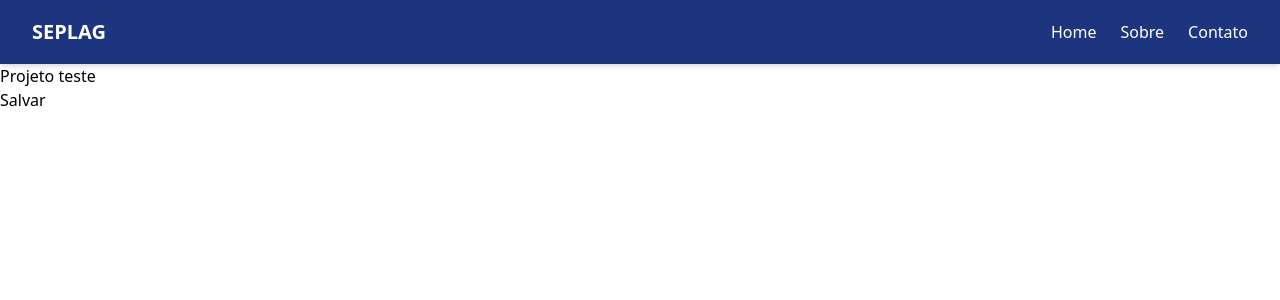
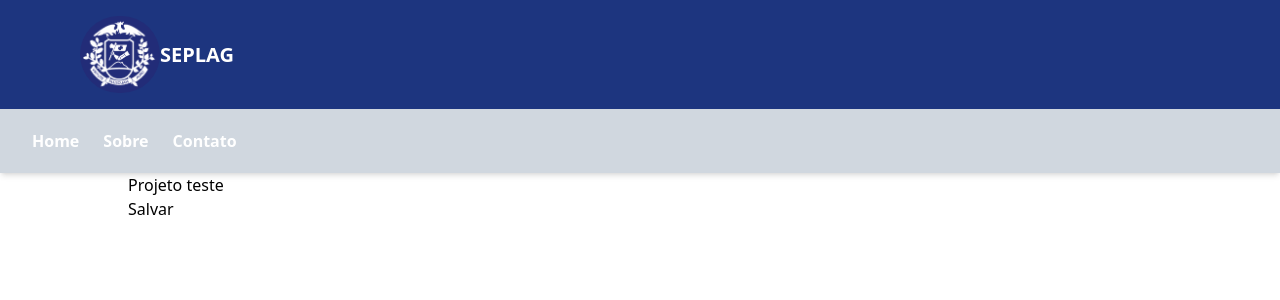
Before and after one commit to Vitor2008/projeto-pratico-seplag, a React (Vite) app: page / in a window 1280 px wide. Shown: the top 300 px of the page. Built offline with nearby package versions, Linux system fonts and the light colour scheme.

Commit message:
update: adicionado layout do header e função para navegar entre a tela home e detalhes

```diff
--- a/index.html
+++ b/index.html
@@ -2,7 +2,7 @@
 <html lang="en">
   <head>
     <meta charset="UTF-8" />
-    <link rel="icon" type="image/svg+xml" href="/vite.svg" />
+    <link rel="icon" type="image/svg+xml" href="https://th.bing.com/th?id=ODLS.a105aa43-14cb-48fa-b4a2-d697af169160&w=32&h=32&qlt=90&pcl=fffffa&o=6&pid=1.2" />
     <meta name="viewport" content="width=device-width, initial-scale=1.0" />
     <title>Projeto Prático Seplag</title>
   </head>
--- a/package.json
+++ b/package.json
@@ -11,7 +11,8 @@
   },
   "dependencies": {
     "react": "^19.0.0",
-    "react-dom": "^19.0.0"
+    "react-dom": "^19.0.0",
+    "react-router-dom": "^7.4.0"
   },
   "devDependencies": {
     "@eslint/js": "^9.21.0",
--- a/src/App.tsx
+++ b/src/App.tsx
@@ -1,16 +1,29 @@
 // import { useState } from 'react'
-import Header from './components/Header'
-import Home from './components/Home'
+// import Header from './components/Header'
+// import Home from './components/Home'
+
+// function App() {
+
+//   return (
+//     <>
+//     <Header/>
+//     <Home/>
+
+//     </>
+//   )
+// }
+
+// export default App
+
+import { BrowserRouter } from 'react-router-dom';
+import AppRoutes from './routes';
 
 function App() {
-
   return (
-    <>
-    <Header/>
-    <Home/>
-
-    </>
-  )
+    <BrowserRouter>
+      <AppRoutes />
+    </BrowserRouter>
+  );
 }
 
-export default App
+export default App;
--- a/src/components/Home/index.tsx
+++ b/src/components/Home/index.tsx
@@ -1,14 +1,32 @@
+
+// export default function Home() {
+
+//     function Test(){
+//         console.log("Teste")
+//     }
+
+//   return (
+//     <div>
+//         <header>Projeto teste</header>
+//         <button onClick={Test} type="button">Salvar</button>
+//     </div>
+//   )
+// }
+
+import { useNavigate } from 'react-router-dom';
 
 export default function Home() {
+  const navigate = useNavigate(); // Hook para navegação
 
-    function Test(){
-        console.log("Teste")
-    }
+  function handleSalvar() {
+    const id = 123; // ou o ID real da pessoa, vindo de API ou input
+    navigate(`/detalhes/${id}`);
+  }
 
   return (
     <div>
-        <header>Projeto teste</header>
-        <button onClick={Test} type="button">Salvar</button>
+      <header>Projeto teste</header>
+      <button onClick={handleSalvar} type="button">Salvar</button>
     </div>
-  )
+  );
 }
--- a/src/components/detalhes/index.tsx
+++ b/src/components/detalhes/index.tsx
@@ -1,10 +1,23 @@
 
 
+// export default function Detalhes() {
+
+//   return (
+//     <div>
+//         <header>Tela detalhes</header>
+//     </div>
+//   )
+// }
+
+import { useParams } from 'react-router-dom';
+
 export default function Detalhes() {
+  const { id } = useParams();
 
   return (
     <div>
-        <header>Tela detalhes</header>
+      <h1>Detalhes da Pessoa</h1>
+      <p>ID: {id}</p>
     </div>
-  )
+  );
 }
--- a/src/components/header/index.tsx
+++ b/src/components/header/index.tsx
@@ -4,10 +4,12 @@ const Header = () => {
   const [menuOpen, setMenuOpen] = useState(false)
 
   return (
-    <header className="bg-azul-7 text-white shadow-md sticky top-0 z-50">
-      <div className="max-w-7xl mx-auto px-4 sm:px-6 lg:px-8 flex justify-between items-center h-16">
-        <h1 className="text-xl font-bold">SEPLAG</h1>
-
+    <header className="text-white shadow-md sticky top-0 z-50 bg-azul-7">
+      <div className='flex p-4 items-center px-20'>
+          <img className='w-20 rounded-full' src='./public/logo.png'/>
+          <h1 className="text-xl font-bold">SEPLAG</h1>
+      </div>
+      <div className="mx-auto px-4 sm:px-6 lg:px-8 flex justify-between items-center h-16 bg-cinza">
         {/* Menu Desktop */}
         <nav className="hidden md:flex space-x-6">
           <a href="#" className="hover:text-azul-3 transition">Home</a>
@@ -32,7 +34,7 @@ const Header = () => {
 
       {/* Menu Mobile */}
       {menuOpen && (
-        <nav className="md:hidden text-white border-t border-gray-200 px-4 py-2 space-y-2 text-azul-7">
+        <nav className="md:hidden text-white border-t border-gray-200 px-4 py-2 space-y-2 bg-azul-4">
           <a href="#" className="block hover:text-azul-3 transition">Home</a>
           <a href="#" className="block hover:text-azul-3 transition">Sobre</a>
           <a href="#" className="block hover:text-azul-3 transition">Contato</a>
--- /dev/null
+++ b/src/routes/index.tsx
@@ -0,0 +1,23 @@
+import { lazy, Suspense } from 'react';
+import { Routes, Route } from 'react-router-dom';
+import Home from '../components/Home';
+import Header from '../components/Header';
+
+// Lazy load do componente Detalhes
+const Detalhes = lazy(() => import('../components/Detalhes'));
+
+export default function AppRoutes() {
+  return (
+    <>
+      <Header />
+      <div className='md:w-[1024px] md:m-auto'>
+      <Suspense fallback={<div className="p-4 text-gray-700">Carregando página...</div>}>
+        <Routes>
+          <Route path="/" element={<Home />} />
+          <Route path="/detalhes/:id" element={<Detalhes />} />
+        </Routes>
+      </Suspense>
+      </div>
+    </>
+  );
+}
--- a/src/style/globals.css
+++ b/src/style/globals.css
@@ -9,9 +9,10 @@
   --color-azul-05: #0071bb;
   --color-azul-06: #000444;
   --color-azul-07: #1d357f;
-  --color-azul-99: #000000;
+  --color-azul-08: #000000;
   --color-separate: #cccccc;
   --color-input-out: #ececec;
+  --color-cinza: #d0d7df;
   --box-shadow: 0px 10px 15px -3px rgba(0, 0, 0, 0.1);
 }
 
@@ -20,12 +21,51 @@ body {
   color: var(--color-text);
 }
 
+.bg-cinza {
+  background-color: var(--color-cinza);
+  color: var(--color-white);
+  font-weight: bold;
+}
+
+.bg-azul-1{
+  background-color: var(--color-azul-01);
+  color: var(--color-white);
+}
+
+.bg-azul-2{
+  background-color: var(--color-azul-02);
+  color: var(--color-white);
+}
+
+.bg-azul-3{
+  background-color: var(--color-azul-03);
+  color: var(--color-white);
+}
+
+.bg-azul-4{
+  background-color: var(--color-azul-04);
+  color: var(--color-white);
+}
+
+.bg-azul-5{
+  background-color: var(--color-azul-05);
+  color: var(--color-white);
+}
+
+.bg-azul-6{
+  background-color: var(--color-azul-06);
+  color: var(--color-white);
+}
+
 .bg-azul-7{
   background-color: var(--color-azul-07);
   color: var(--color-white);
 }
 
-
 .text-azul-3{
    color: var(--color-azul-03);
 }
+
+header svg{
+  color: var(--color-azul-06);
+}
```
Also changed, not shown: public/logo.png (added), 1 other file (tests, documents, lock files or other folders).
